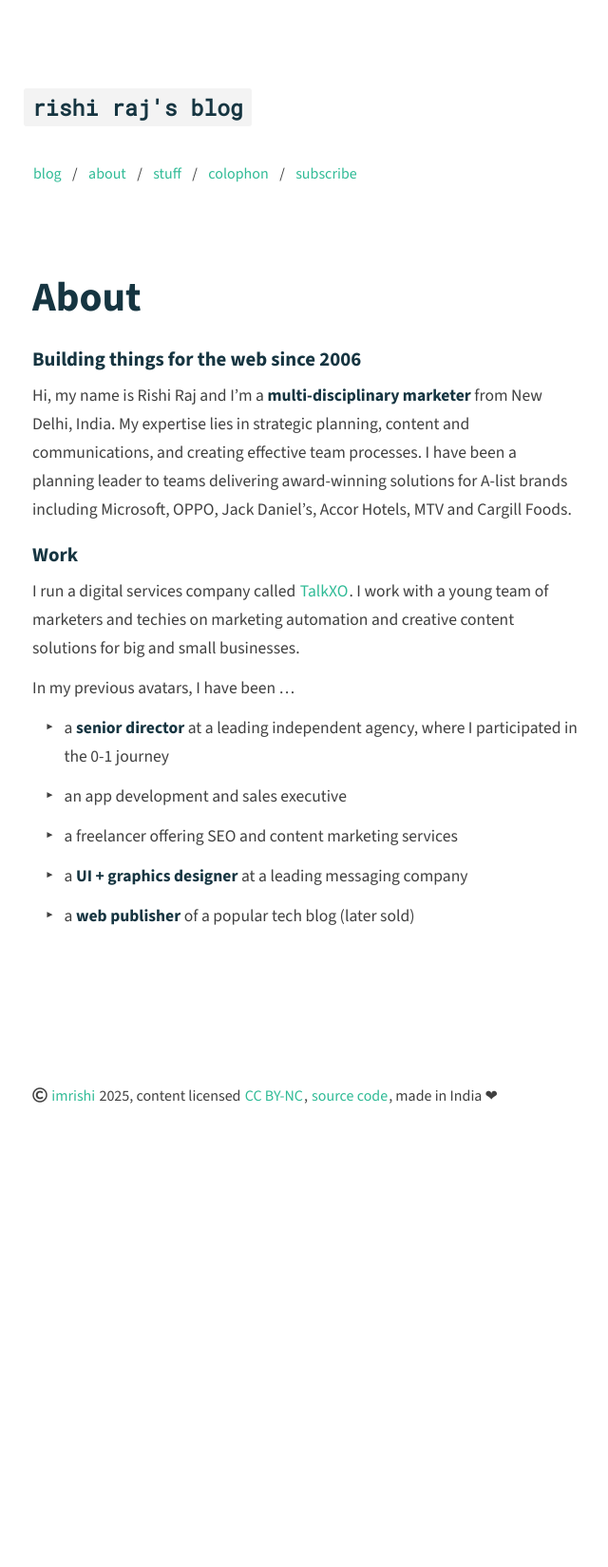
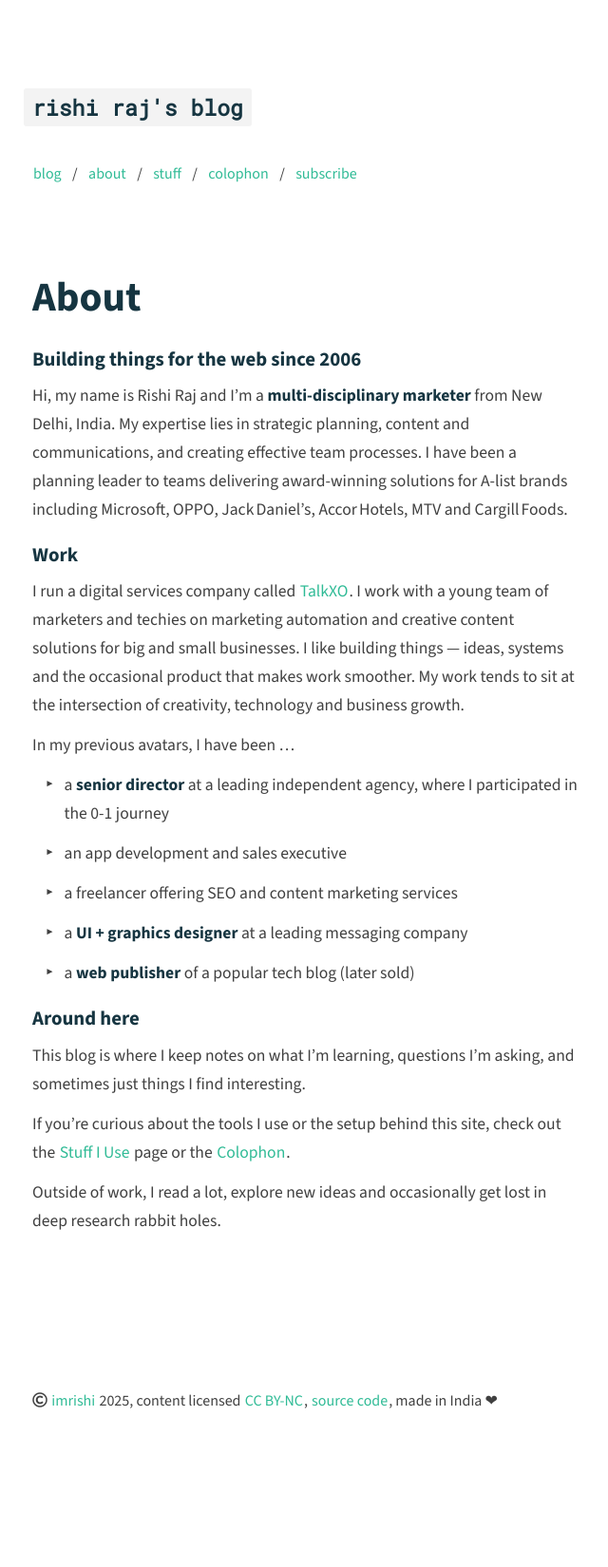
Before and after one commit to talkxo/rishiraj-blog-machine, a Jekyll site: the page built from _pages/about.md, in a window 1280 px wide. Shown: the whole page at 95% size, without its empty margins (318-958 px from the left). Built offline with Jekyll 4.4.1, drawn with Linux system fonts in a browser that asks for light colours; nearby versions of some CDN libraries; before the commit the page ends 1329 px from its top, so only the background shows below that.

Commit message:
Expand About page with personal context and page links

```diff
--- a/_pages/about.md
+++ b/_pages/about.md
@@ -9,16 +9,24 @@ permalink: /about/
 
 ### Building things for the web since 2006
 
-Hi, my name is Rishi Raj and I'm a **multi-disciplinary marketer** from New Delhi, India. My expertise lies in strategic planning, content and communications, and creating effective team processes. I have been a planning leader to teams delivering award-winning solutions for A-list brands including Microsoft, OPPO, Jack Daniel's, Accor Hotels, MTV and Cargill Foods.
+Hi, my name is Rishi Raj and I'm a **multi-disciplinary marketer** from New Delhi, India. My expertise lies in strategic planning, content and communications, and creating effective team processes. I have been a planning leader to teams delivering award‑winning solutions for A‑list brands including Microsoft, OPPO, Jack Daniel’s, Accor Hotels, MTV and Cargill Foods.
 
 ### Work
 
-I run a digital services company called [TalkXO](https://hello.talkxo.com). I work with a young team of marketers and techies on marketing automation and creative content solutions for big and small businesses.
+I run a digital services company called [TalkXO](https://hello.talkxo.com). I work with a young team of marketers and techies on marketing automation and creative content solutions for big and small businesses. I like building things — ideas, systems and the occasional product that makes work smoother. My work tends to sit at the intersection of creativity, technology and business growth.
 
-In my previous avatars, I have been ...
+In my previous avatars, I have been …
 
-- a **senior director** at a leading independent agency, where I participated in the 0-1 journey
+- a **senior director** at a leading independent agency, where I participated in the 0‑1 journey
 - an app development and sales executive
 - a freelancer offering SEO and content marketing services
 - a **UI + graphics designer** at a leading messaging company
 - a **web publisher** of a popular tech blog (later sold)
+
+### Around here
+
+This blog is where I keep notes on what I’m learning, questions I’m asking, and sometimes just things I find interesting.
+
+If you’re curious about the tools I use or the setup behind this site, check out the [Stuff I Use](/stuff/) page or the [Colophon](/colophon/).
+
+Outside of work, I read a lot, explore new ideas and occasionally get lost in deep research rabbit holes.
```
